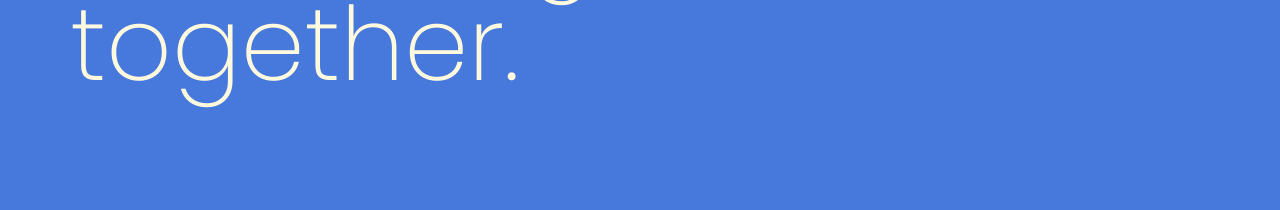
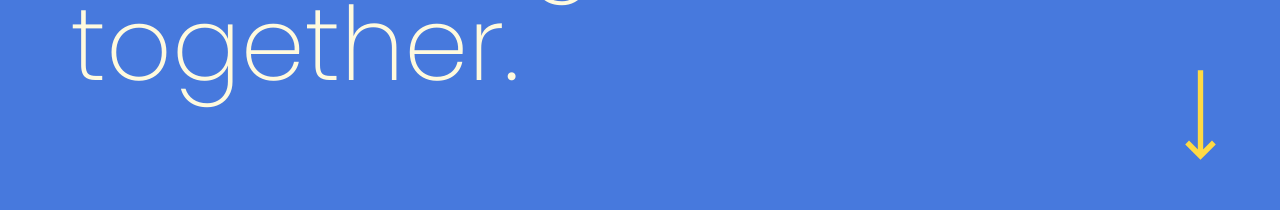
Before and after one commit to FrancisGuedes/francisguedes-website, a React (Create React App) app: page /who in a window 1280 px wide. Shown: the part 485-695 px from the top of the page. Built offline with nearby package versions, Linux system fonts and the light colour scheme.

Commit message:
added arrow link component

```diff
--- /dev/null
+++ b/src/components/arrow-link/arrowLink.css
@@ -0,0 +1,22 @@
+.who-link {
+  padding-bottom: 40px;
+  -webkit-transition: all 250ms ease-in-out;
+  transition: all 250ms ease-in-out;
+
+  max-width: 100%;
+  display: inline-block;
+}
+
+.who-link:hover {
+  padding-top: 2vw;
+  padding-bottom: 0;
+}
+
+.who-arrow {
+  height: 7vw;
+  max-width: 100%;
+  vertical-align: middle;
+  display: inline-block;
+  right: 5vw;
+  position: absolute;
+}
--- /dev/null
+++ b/src/components/arrow-link/arrowLink.tsx
@@ -0,0 +1,21 @@
+import './arrowLink.css';
+import whoArrowDown from '../../assets/icons/arrow-down.svg'
+
+const ArrowLink = () => {
+  return (
+    <>
+      <a
+          href='#skills'
+          className='who-link'
+        >
+          <img
+            className='who-arrow'
+            src={whoArrowDown}
+            alt="link to bottom"
+          />
+        </a>
+    </>
+  );
+}
+
+export default ArrowLink;
--- a/src/containers/who/section-one/sectionOne.tsx
+++ b/src/containers/who/section-one/sectionOne.tsx
@@ -1,5 +1,6 @@
+import './sectionOne.css';
 import { strings } from '../../../util/strings';
-import './sectionOne.css';
+import ArrowLink from '../../../components/arrow-link/arrowLink';
 
 const SectionOne = () => {
   const labelSectionOne = {...strings.whoPage.section_one};
@@ -50,6 +51,7 @@ const SectionOne = () => {
             alt="gif of me moving"
           />
         </picture>
+        <ArrowLink/>
       </section>
     </>
   );
--- a/src/index.css
+++ b/src/index.css
@@ -1,5 +1,8 @@
 @import url('https://fonts.googleapis.com/css2?family=Poppins:wght@200;300;400;500;600;700;800;900&display=swap');
 
+html {
+  scroll-behavior: smooth;
+}
 
 body {
   margin: 0;
```
Also changed, not shown: src/assets/icons/arrow-down.svg (added).
